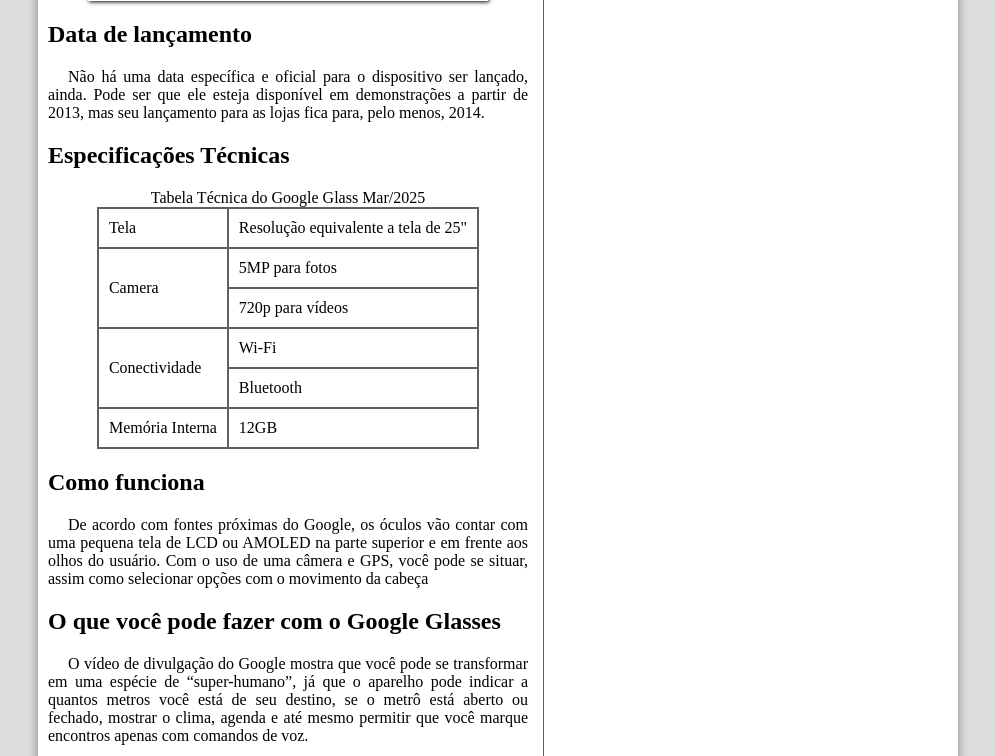
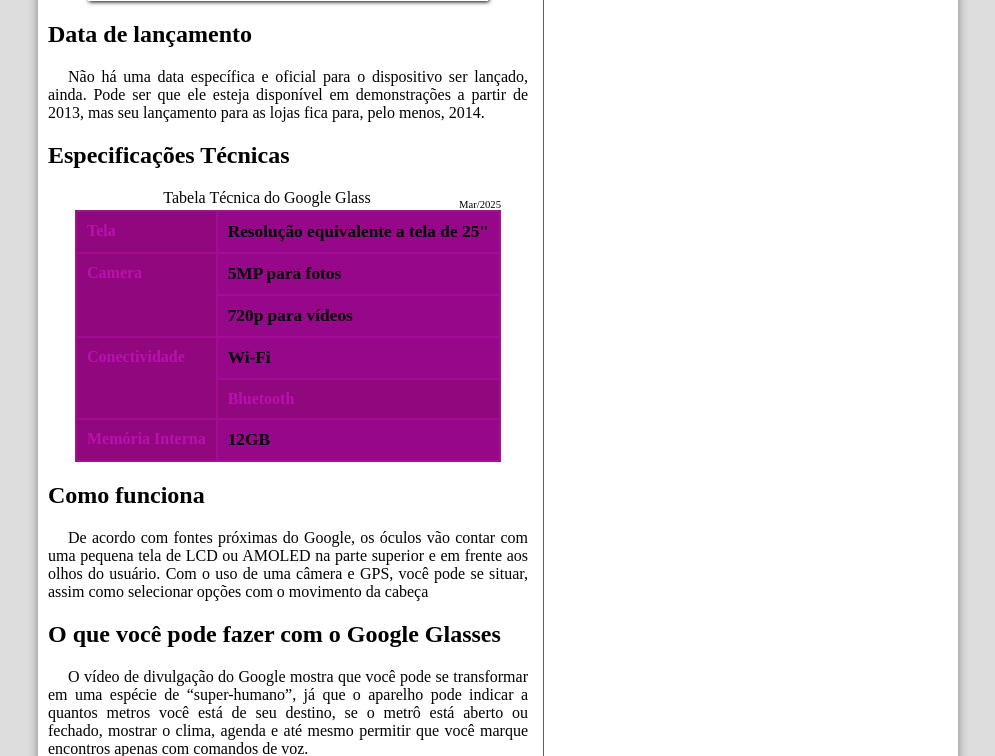
Before and after one commit to Lety1717/projeto-glass, a PHP site: page / in a window 1280 px wide. Shown: the part 832-1588 px from the top of the page, without its empty margins (142-1137 px from the left). Run offline with PHP 8.4, Linux system fonts and the light colour scheme.

Commit message:
Update estilo.css

```diff
--- a/_css/estilo.css
+++ b/_css/estilo.css
@@ -137,12 +137,33 @@ footer#rodape p{
 
 /*formatação de tabela*/
 table#tabelaspecs{
-    border: 1px solid #606060;
+    border: 1px solid #9e188c;
     border-spacing: 0px;
     margin-left: auto;
     margin-right: auto;
 }
 table#tabelaspecs td{
-    border: 1px solid #606060;
+    border: 1px solid #d71fc53a;
     padding: 10px;
 }
+
+table#tabelaspecs td.ce{
+    color: rgba(218, 25, 218, 0.545);
+    background-color: rgb(145, 8, 126);
+    vertical-align: top;
+    font-weight: bold;
+}
+
+table#tabelaspecs td.cd{
+    background-color: #96078a;
+    font-size: 13pt;
+    font-weight: bold;
+}
+
+table#tabelaspecs caption span{
+    display: block;
+    float: right;
+    color: #000000;
+    font-size: 8pt;
+    margin-top: 10px;
+}
```
